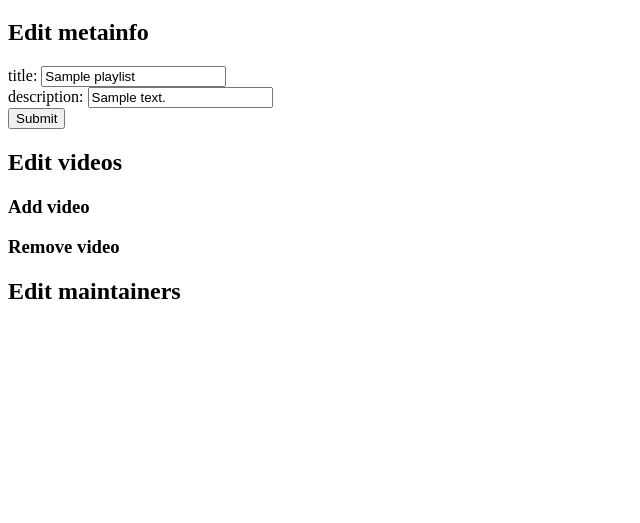
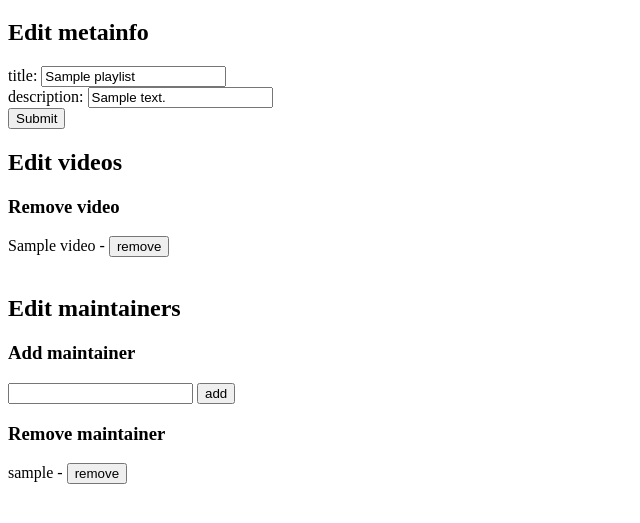
Before and after one commit to tholok97/imt2291-project1, a PHP site: template templates/editPlaylist.twig in a window 1280 px wide. Shown: the part 185-708 px from the top of the page, without its empty margins (0-640 px from the left). Run offline with PHP 8.4, Linux system fonts and the light colour scheme; the template is opened without the code that fills it: most values are stand-ins (such as "Sample title", 1, 10 or a date in 2020); some libraries are stand-ins or nearby versions.

Commit message:
#31 - added twig code in editPlaylist.twig

```diff
--- a/index.php
+++ b/index.php
@@ -121,8 +121,10 @@ if ($page == 'register') {
             exit();
         }
 
+        $ret = $playlistManager->getPlaylist(2);
+
         $twig_file_to_render = 'editPlaylist.twig';
-        $twig_arguments['playlist'] = $playlistManager->getPlaylist(2);
+        $twig_arguments['playlist'] = $ret['playlist'];
 
         break;
     case 'createPlaylist':
--- a/templates/editPlaylist.twig
+++ b/templates/editPlaylist.twig
@@ -21,6 +21,7 @@
     <h2>Edit metainfo</h2>
     <!--currently can't alter thumbnail..-->
     <form action="./src/updatePlaylist.php" method="post">
+        <input type="hidden" name="pid" value="{{playlist.pid}}"/>
         <label for="title">title: </label><input name="title" type="text" value="{{playlist.title}}"/><br/>
         <label for="description">description: </label><input name="description" type="text" value="{{playlist.description}}"/><br/>
         <input type="submit" name='submit'/>
@@ -28,10 +29,34 @@
 
     <h2>Edit videos</h2>
 
-    <h3>Add video</h3>
-
     <h3>Remove video</h3>
+    {% for video in playlist.videos%}
+    <form action="./src/removeVideoFromPlaylistHandler.php" method="post">
+        <input type="hidden" name="vid" value="{{video.vid}}"/>
+        <input type="hidden" name="pid" value="{{playlist.pid}}"/>
+        <label for="submit">{{video.title}} - </label><input type="submit" name="submit" value="remove"/>
+    </form>
+    <br>
+    {% endfor %}
 
     <h2>Edit maintainers</h2>
+
+    <h3>Add maintainer</h3>
+    <form action="./src/addMaintainerHandler.php" method="post">
+        <input type="hidden" name="pid" value="{{playlist.pid}}"/>
+        <label for="username: "></label><input type="text" name="username"/>
+        <input type="submit" name="submit" value="add"/>
+    </form>
+
+
+    <h3>Remove maintainer</h3>
+    {% for maintainer in playlist.maintainers %}
+    <form action="./src/removeMaintainerHandler.php" method="post">
+        <input type="hidden" name="uid" value="{{maintainer.uid}}"/>
+        <input type="hidden" name="pid" value="{{playlist.pid}}"/>
+        <label for="submit">{{maintainer.username}} - </label><input type="submit" name="submit" value="remove"/>
+    </form>
+    {% endfor %}
+
 </body>
 </html>
```
